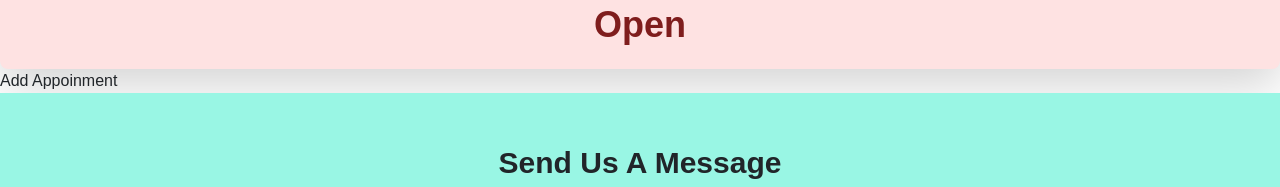
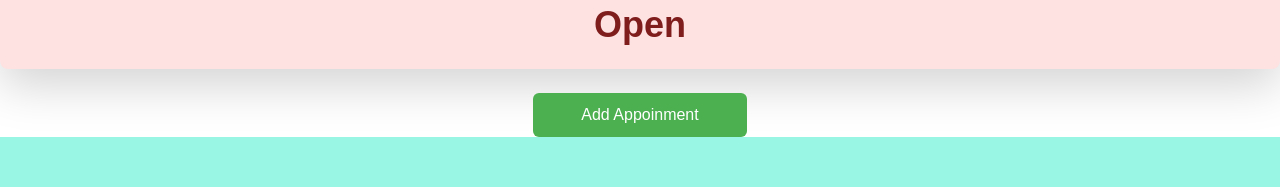
Before and after one commit to Thilankavishka/Healthcare-University-Medical-Centre-Management-System, a React (Vite) app in the folder frontend/: page / in a window 1280 px wide. Shown: the part 471-658 px from the top of the page. Built offline with nearby package versions, Linux system fonts and the light colour scheme; no server answers.

Commit message:
updated styles for the Add apoinment button

```diff
--- a/frontend/src/pages/Home.jsx
+++ b/frontend/src/pages/Home.jsx
@@ -53,9 +53,9 @@ export default function Home({ role, userId }) {
       </div>
 
       {/* Appointment Section */}
-      <div classname="appoinment">
+      <div className="flex justify-center mt-6 ">
         <button onClick={handleAppoinmentClick}
-        className="addappoinment">Add Appoinment</button>
+        className="bg-[#4CAF50] text-white py-2.5 px-5 rounded cursor-pointer transition-colors duration-300">Add Appoinment</button>
       </div>
 
       {/*Message Section*/}
```
